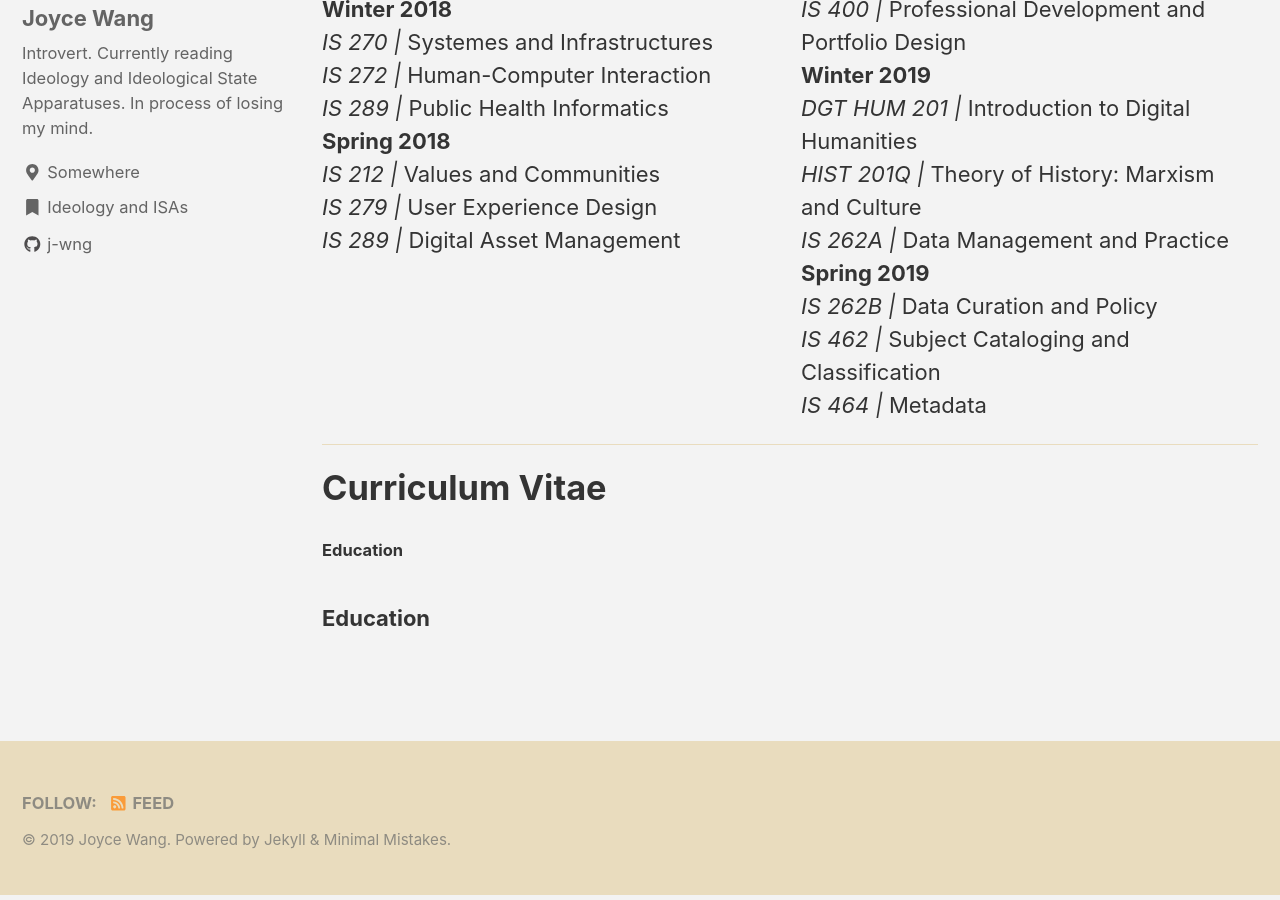
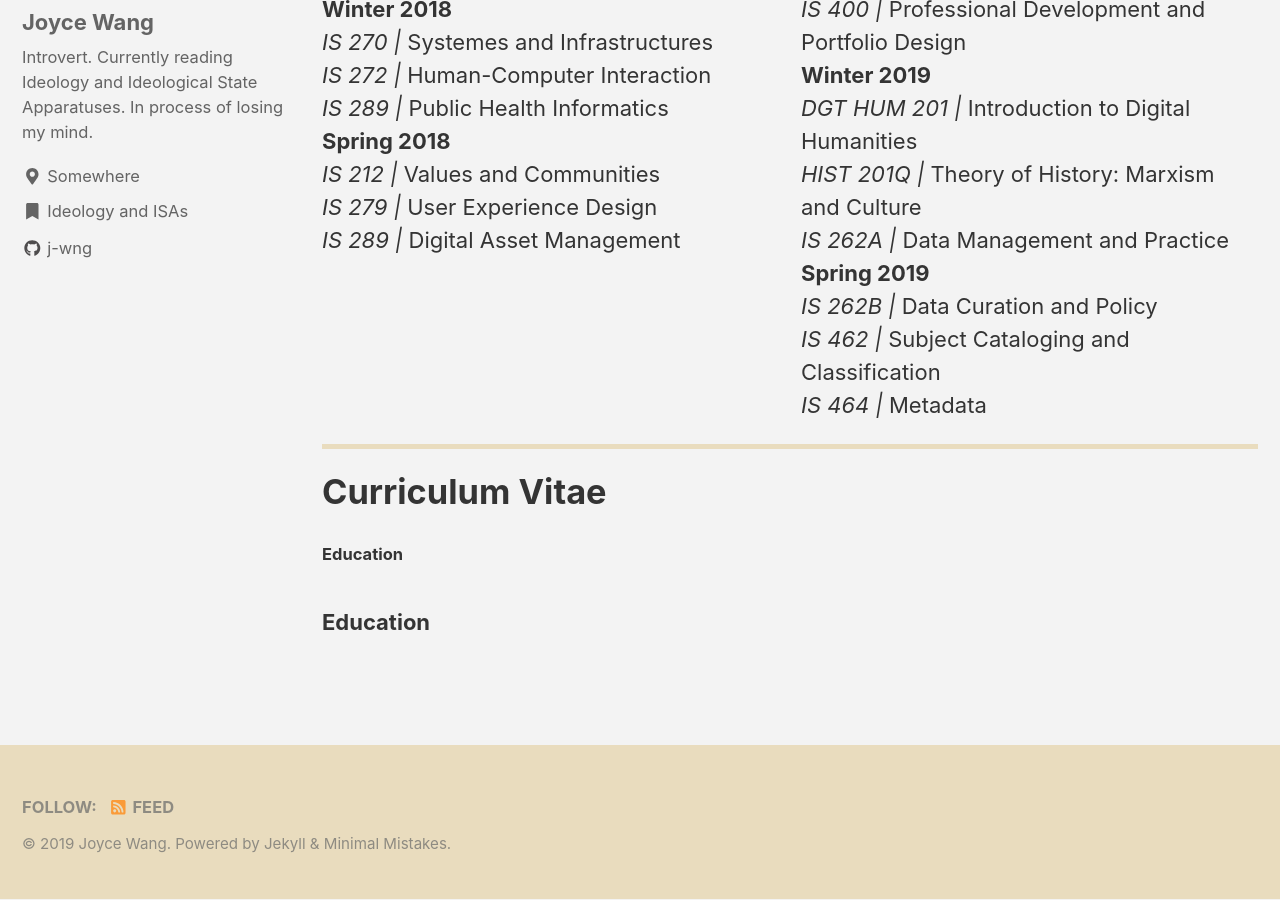
Before and after one commit to j-wng/portfolio, a Jekyll site: the page built from _pages/cv_courses.html, in a window 1280 px wide and 900 px high, scrolled down 360 px. Built offline with Jekyll 4.4.1, drawn with Linux system fonts in a browser that asks for light colours; cached includes are drawn as plain includes; nearby versions of some CDN libraries.

Commit message:
Update cv_courses.html

```diff
--- a/_pages/cv_courses.html
+++ b/_pages/cv_courses.html
@@ -11,6 +11,10 @@ classes: wide
   -webkit-column-count: 2; /* Chrome, Safari, Opera */
   -moz-column-count: 2; /* Firefox */
   column-count: 2;
+}
+
+hr {
+   border-width: 5px;
 }
 </style>
 </head>
```
